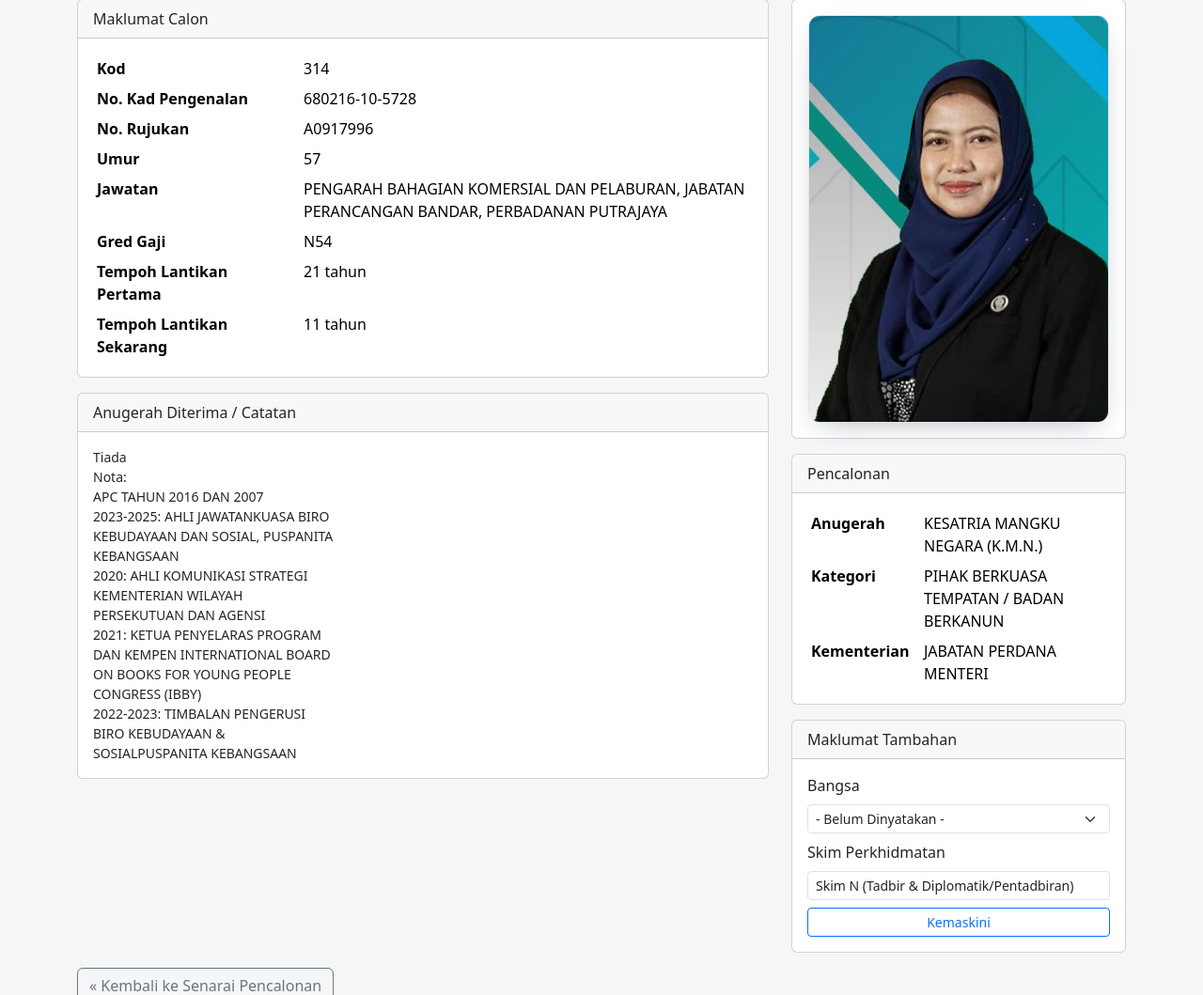
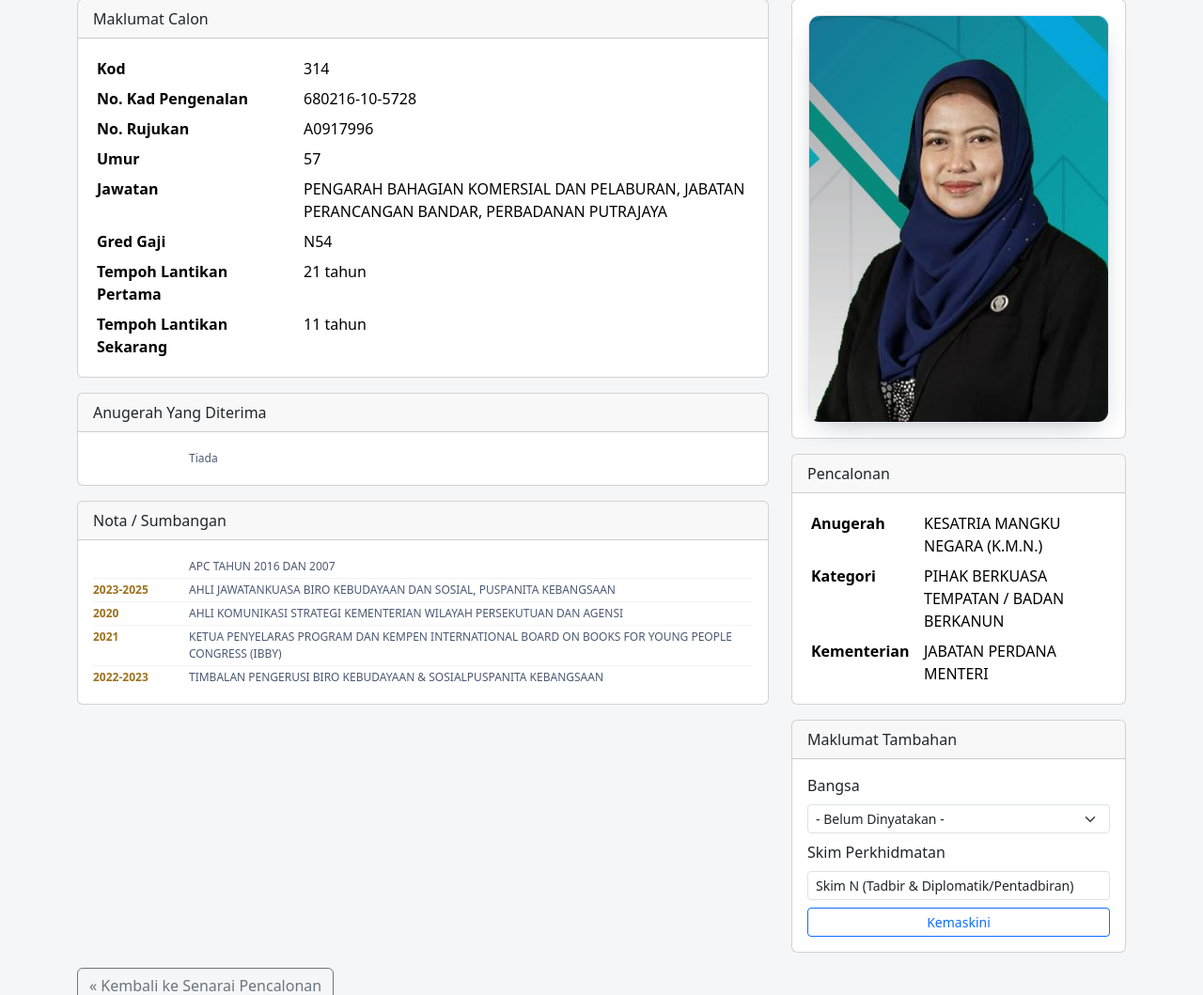
Before and after one commit to 06noah20/Laporan-DKBPP, a Node server app: page /pencalonan/1 in a window 1280 px wide. Shown: the part 163-1222 px from the top of the page at 94% size. Run offline with Node 20, Linux system fonts and the light colour scheme.

Commit message:
Susun kemas ruangan nota anugerah (tahun dijajar kiri)
Tambah lib/notes.js (parseAnugerah) yang mencantum semula baris yang
dipecahkan di tengah ayat oleh PDF dan mengasingkan label tahun. Ruangan
"Anugerah Yang Diterima" & "Nota / Sumbangan" kini memaparkan setiap entri
dengan tahun dijajarkan ke kiri dalam lajur tetap dan teks berjarak kemas,
menggantikan paparan pre-wrap mentah yang bersepah.

Co-Authored-By: Claude Opus 4.8 <noreply@anthropic.com>
Claude-Session: https://claude.ai/code/session_011J4YRNWs4fKiHTXAbvm2Vy

```diff
--- a/public/style.css
+++ b/public/style.css
@@ -216,7 +216,6 @@ body {
   margin-bottom: 4px;
 }
 .pc-notes {
-  white-space: pre-wrap;
   font-size: 12px;
   line-height: 1.5;
   color: #4b5872;
@@ -225,6 +224,23 @@ body {
   border-radius: 8px;
   padding: 10px 12px;
 }
+.pc-note-item {
+  display: grid;
+  grid-template-columns: 90px 1fr;
+  gap: 12px;
+  padding: 3px 0;
+}
+.pc-note-item + .pc-note-item {
+  border-top: 1px solid rgba(22, 35, 62, 0.05);
+}
+.pc-note-thn {
+  font-weight: 700;
+  color: #9c7220;
+  font-variant-numeric: tabular-nums;
+  text-align: left;
+  white-space: nowrap;
+}
+.pc-note-teks { color: #4b5872; }
 
 /* kotak PERAKU hijau di bawah kanan */
 .pc-peraku-bar {
--- a/server.js
+++ b/server.js
@@ -10,6 +10,9 @@ const PORT = process.env.PORT || 3000;
 
 app.set('view engine', 'ejs');
 app.set('views', path.join(__dirname, 'views'));
+
+// Helper dikongsi ke semua templat
+app.locals.parseAnugerah = require('./lib/notes').parseAnugerah;
 
 app.use(express.urlencoded({ extended: true }));
 app.use(express.static(path.join(__dirname, 'public')));
--- a/views/pencalonan/detail.ejs
+++ b/views/pencalonan/detail.ejs
@@ -42,12 +42,32 @@
       </div>
     </div>
 
+    <% var parsedD = parseAnugerah(record.anugerahDiterima); %>
     <div class="card mb-3">
-      <div class="card-header">Anugerah Diterima / Catatan</div>
+      <div class="card-header">Anugerah Yang Diterima</div>
       <div class="card-body">
-        <pre class="mb-0" style="white-space: pre-wrap; font-family: inherit;"><%= record.anugerahDiterima || 'Tiada' %></pre>
+        <div class="pc-notes" style="border:none; padding:0;">
+          <% if (parsedD.anugerah.length === 0) { %>
+            <div class="pc-note-item"><span class="pc-note-thn"></span><span class="pc-note-teks">Tiada</span></div>
+          <% } %>
+          <% parsedD.anugerah.forEach(function(e) { %>
+            <div class="pc-note-item"><span class="pc-note-thn"><%= e.tahun %></span><span class="pc-note-teks"><%= e.teks %></span></div>
+          <% }) %>
+        </div>
       </div>
     </div>
+    <% if (parsedD.nota.length) { %>
+    <div class="card mb-3">
+      <div class="card-header">Nota / Sumbangan</div>
+      <div class="card-body">
+        <div class="pc-notes" style="border:none; padding:0;">
+          <% parsedD.nota.forEach(function(e) { %>
+            <div class="pc-note-item"><span class="pc-note-thn"><%= e.tahun %></span><span class="pc-note-teks"><%= e.teks %></span></div>
+          <% }) %>
+        </div>
+      </div>
+    </div>
+    <% } %>
   </div>
 
   <div class="col-md-4">
```
Also changed, not shown: lib/notes.js (added, +51 -0 lines), views/pencalonan/_calon.ejs (+18 -2 lines).
